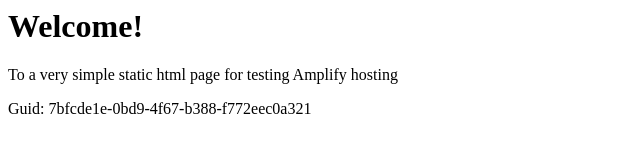
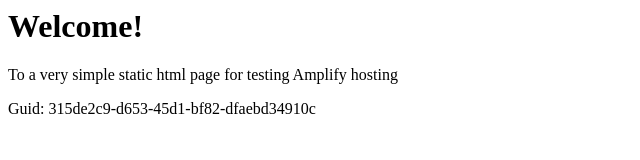
Before and after one commit to aws-aemilia-pdx/Github-PR-Commit-Integration-Test-DoNotTouch-GitHubWebhookPushCanaryTest-v1-preprod-us-west-2, a website: page src/index.html in a window 1280 px wide. Shown: the full height of the page, 0-640 px from the left. Drawn offline with Linux system fonts and the light colour scheme.

Commit message:
commit from integ tests

```diff
--- a/src/index.html
+++ b/src/index.html
@@ -12,6 +12,6 @@
 <body>
     <h1>Welcome!</h1>
     <p>To a very simple static html page for testing Amplify hosting</p>
-    <p>Guid: 7bfcde1e-0bd9-4f67-b388-f772eec0a321</p></body>
+    <p>Guid: 315de2c9-d653-45d1-bf82-dfaebd34910c</p></body>
 
 </html>
```
